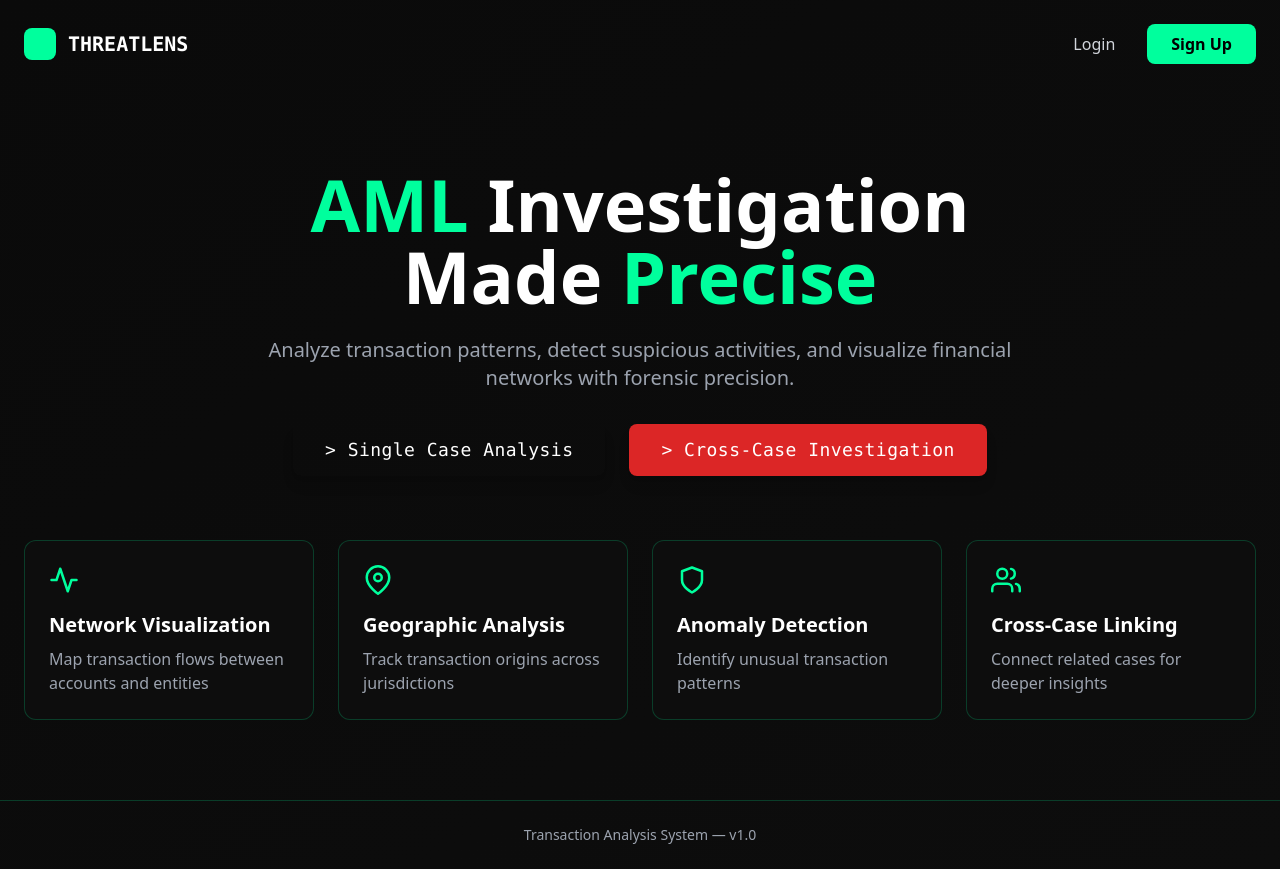
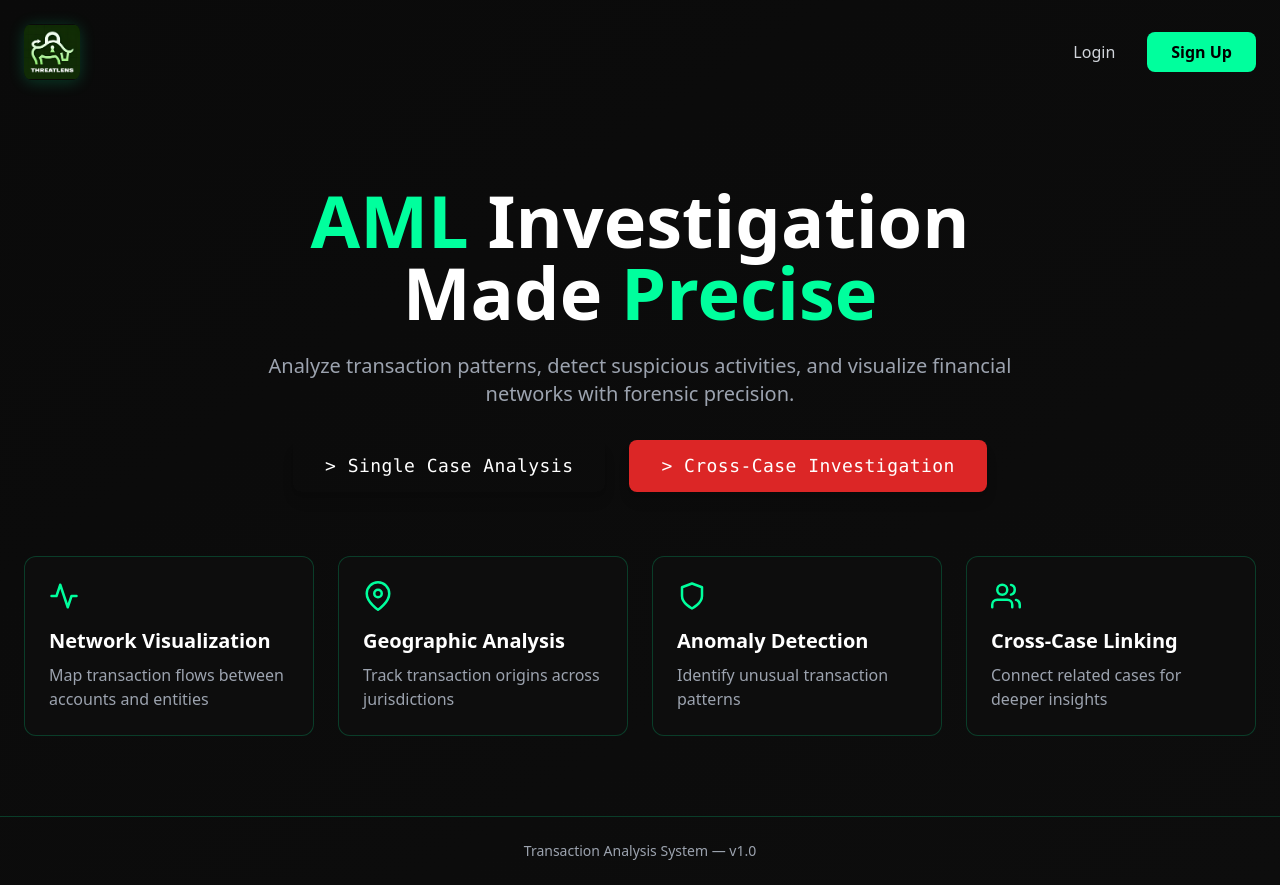
Before and after one commit to innovatewithkishlay/BankLayerTracker, a React (Vite) app in the folder frontend/: page / in a window 1280 px wide. Built offline with nearby package versions, Linux system fonts and the light colour scheme.

Commit message:
made it better

```diff
--- a/frontend/src/pages/Home.tsx
+++ b/frontend/src/pages/Home.tsx
@@ -11,8 +11,16 @@ export const Home = () => {
       {/* Navigation Bar */}
       <nav className="flex items-center justify-between p-6">
         <div className="flex items-center space-x-3">
-          <div className="w-8 h-8 bg-[#00ff9d] rounded-lg" />
-          <span className="text-xl font-bold font-mono">THREATLENS</span>
+          <motion.img
+            src="/src/assets/threatlens.png"
+            alt="ThreatLens Logo"
+            className="h-12 w-12 md:h-14 md:w-14 object-contain rounded-lg shadow-lg"
+            style={{ boxShadow: "0 2px 16px #00ff9d33" }}
+            initial={{ opacity: 0, y: -10 }}
+            animate={{ opacity: 1, y: 0 }}
+            transition={{ duration: 0.8 }}
+            whileHover={{ scale: 1.05 }}
+          />
         </div>
 
         <div className="flex items-center space-x-4">
```
Also changed, not shown: frontend/src/assets/threatlens2.png (added).
